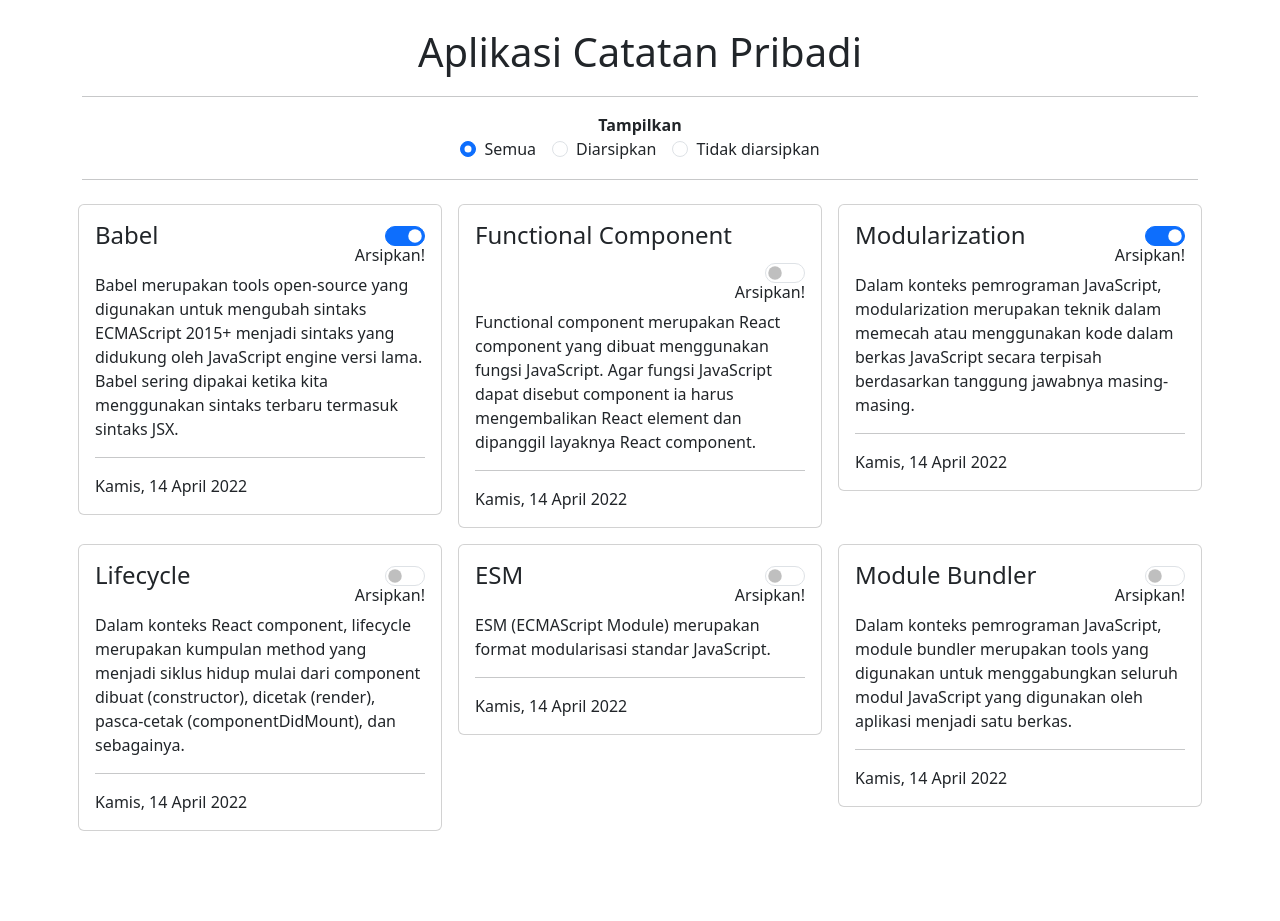
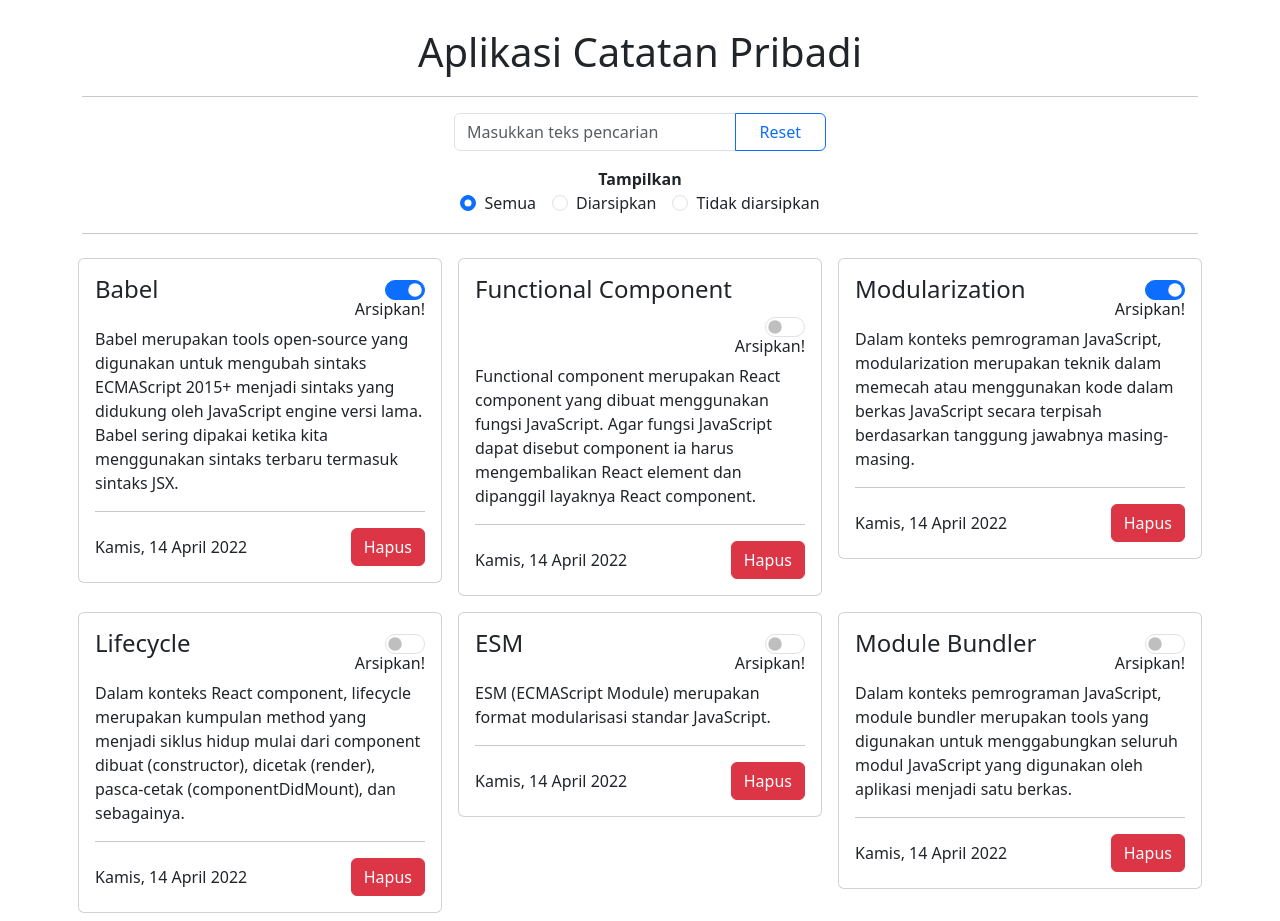
Before and after one commit to oets-man/dicoding-react-personal-notes-app, a React (Vite) app: page / in a window 1280 px wide. Before the commit the page ends 839 px from the top, so only its background shows below. Built offline with nearby package versions, Linux system fonts and the light colour scheme.

Commit message:
filter, search, delete

```diff
--- a/package.json
+++ b/package.json
@@ -10,6 +10,7 @@
     "preview": "vite preview"
   },
   "dependencies": {
+    "alertifyjs": "^1.13.1",
     "bootstrap": "^5.3.2",
     "prop-types": "^15.8.1",
     "react": "^18.2.0",
--- a/src/App.jsx
+++ b/src/App.jsx
@@ -1,10 +1,13 @@
 // eslint-disable-next-line no-unused-vars
 import React from 'react';
 import data from '../src/data';
-import ListContainer from './note/ListContainer'
+import ListContainer from './note/ListContainer';
 import 'bootstrap/dist/css/bootstrap.min.css';
 import Container from 'react-bootstrap/Container';
 import SelectView from './note/SelectView';
+import InputSearch from './note/InputSearch';
+import alertify from 'alertifyjs';
+import 'alertifyjs/build/css/alertify.css';
 
 class App extends React.Component {
 	constructor(props) {
@@ -12,9 +15,24 @@ class App extends React.Component {
 		this.state = {
 			notes: data(),
 			view: 'all',
+			strSearch: '',
 		};
 		this.toggleArchived_ev = this.toggleArchived_ev.bind(this);
-		this.changeView = this.changeView.bind(this);
+		this.onChangeView = this.onChangeView.bind(this);
+		this.onChangeSearch = this.onChangeSearch.bind(this);
+		this.onReset = this.onReset.bind(this);
+		this.onDelete = this.onDelete.bind(this);
+	}
+
+	filteredNotes() {
+		let filterSearch = this.state.notes;
+		if (this.state.strSearch.length) filterSearch = this.state.notes.filter((note) => note.body.toLowerCase().includes(this.state.strSearch));
+
+		let filterView = filterSearch;
+		if (this.state.view == 'isArchived') filterView = filterSearch.filter((note) => note.archived == true);
+		if (this.state.view == 'isNotArchived') filterView = filterSearch.filter((note) => note.archived == false);
+
+		return filterView;
 	}
 
 	toggleArchived_ev(id) {
@@ -27,8 +45,29 @@ class App extends React.Component {
 		this.setState({ notes });
 	}
 
-	changeView(e) {
+	onChangeView(e) {
 		this.setState({ view: e.target.id });
+	}
+
+	onChangeSearch(e) {
+		this.setState({ strSearch: e.target.value });
+	}
+
+	onReset() {
+		this.setState({ strSearch: '' });
+	}
+
+	onDelete(id) {
+		alertify.confirm(
+			'Konfirmasi',
+			'Hapus catatan ini?',
+			() => {
+				const notes = this.state.notes.filter((note) => note.id != id);
+				this.setState({ notes });
+				alertify.success('Catatan berhasil dihapus!');
+			},
+			() => {}
+		);
 	}
 
 	render() {
@@ -36,9 +75,10 @@ class App extends React.Component {
 			<Container>
 				<h1 className="text-center p-1 mt-4">Aplikasi Catatan Pribadi</h1>
 				<hr />
-				<SelectView changeView={this.changeView}/>
+				<InputSearch strSearch={this.state.strSearch} onReset={this.onReset} onChangeSearch={this.onChangeSearch} />
+				<SelectView changeView={this.onChangeView} />
 				<hr />
-				<ListContainer notes={this.state.notes} view={this.state.view} toggleArchived={this.toggleArchived_ev} />
+				<ListContainer notes={this.filteredNotes()} toggleArchived={this.toggleArchived_ev} onDelete={this.onDelete} />
 			</Container>
 		);
 	}
--- /dev/null
+++ b/src/note/InputSearch.jsx
@@ -0,0 +1,25 @@
+/* eslint-disable react/prop-types */
+// eslint-disable-next-line no-unused-vars
+import React from 'react';
+import Button from 'react-bootstrap/Button';
+import Form from 'react-bootstrap/Form';
+import InputGroup from 'react-bootstrap/InputGroup';
+
+export default function InputSearch({ strSearch, onChangeSearch, onReset }) {
+	return (
+		<div className="col-sm-12 col-md-6 col-lg-4 mx-auto">
+			<InputGroup>
+				<Form.Control
+					placeholder="Masukkan teks pencarian"
+					aria-label="Masukkan teks pencarian"
+					aria-describedby="pencarian"
+					value={strSearch}
+					onChange={onChangeSearch}
+				/>
+				<Button variant="outline-primary" className="px-4" onClick={onReset}>
+					Reset
+				</Button>
+			</InputGroup>
+		</div>
+	);
+}
--- a/src/note/ListContainer.jsx
+++ b/src/note/ListContainer.jsx
@@ -4,19 +4,25 @@ import React from 'react';
 import ListItems from './ListItems';
 import Row from 'react-bootstrap/Row';
 import Col from 'react-bootstrap/Col';
+import Alert from 'react-bootstrap/Alert';
 
-export default function ListContainer({ notes, toggleArchived, view }) {
-	let filteredNotes = notes;
-	if (view == 'isArchived') filteredNotes = notes.filter((note) => note.archived == true);
-	if (view == 'isNotArchived') filteredNotes = notes.filter((note) => note.archived == false);
-
+export default function ListContainer({ notes, toggleArchived, onDelete }) {
+	if (notes.length) {
 		return (
 			<Row>
-			{filteredNotes.map((note) => (
+				{notes.map((note) => (
 					<Col sm="12" md="6" lg="4" key={note.id} className="p-2">
-					<ListItems {...note} toggleArchived={toggleArchived} />
+						<ListItems {...note} toggleArchived={toggleArchived} onDelete={onDelete} />
 					</Col>
 				))}
 			</Row>
 		);
+	} else {
+		return (
+			<Alert variant="warning" className="text-center">
+				<p className=" fw-bold m-0">Tidak ada data untuk ditampilkan!</p>
+				<p className="fst-italic m-0">Coba kata kunci yang lain!</p>
+			</Alert>
+		);
 	}
+}
--- a/src/note/ListItems.jsx
+++ b/src/note/ListItems.jsx
@@ -4,8 +4,9 @@ import React from 'react';
 import showFormattedDate from '../utils/format-date';
 import Card from 'react-bootstrap/Card';
 import Form from 'react-bootstrap/Form';
+import Button from 'react-bootstrap/Button';
 
-export default function ListItems({ title, body, createdAt, archived, toggleArchived, id }) {
+export default function ListItems({ title, body, createdAt, archived, toggleArchived, id,onDelete }) {
 	return (
 		<Card className="p-3">
 			<Card.Title className="row">
@@ -21,10 +22,19 @@ export default function ListItems({ title, body, createdAt, archived, toggleArch
 				</div>
 			</Card.Title>
 			<Card.Body className="p-0">
-				{/* <p>{archived ? 'ya' : 'tidak'}</p> */}
 				<p>{body}</p>
 				<hr />
-				<p className="m-0">{showFormattedDate(createdAt)}</p>
+
+					<div className='row'>
+						<div className='col-auto my-auto'>
+							<p className="m-0">{showFormattedDate(createdAt)}</p>
+						</div>
+						<div className='col text-end'>
+							<Button variant="danger" onClick={()=>onDelete(id)}>
+								Hapus
+							</Button>
+						</div>
+					</div>
 			</Card.Body>
 		</Card>
 	);
--- a/src/note/SelectView.jsx
+++ b/src/note/SelectView.jsx
@@ -5,13 +5,13 @@ import Form from 'react-bootstrap/Form';
 
 export default function SelectView({changeView}) {
 	return (
-		<>
+		<div className='mt-3'>
 			<p className="text-center fw-bold m-0">Tampilkan</p>
 			<div className="d-flex justify-content-center gap-3">
 				<Form.Check type="radio" name="archived" onChange={changeView} label="Semua" id="all" defaultChecked />
 				<Form.Check type="radio" name="archived" onChange={changeView} label="Diarsipkan" id="isArchived" />
 				<Form.Check type="radio" name="archived" onChange={changeView} label="Tidak diarsipkan" id="isNotArchived" />
 			</div>
-		</>
+		</div>
 	);
 }
```
Also changed, not shown: 1 other file (tests, documents, lock files or other folders). Lines whose indentation alone changed are shown as unchanged.
